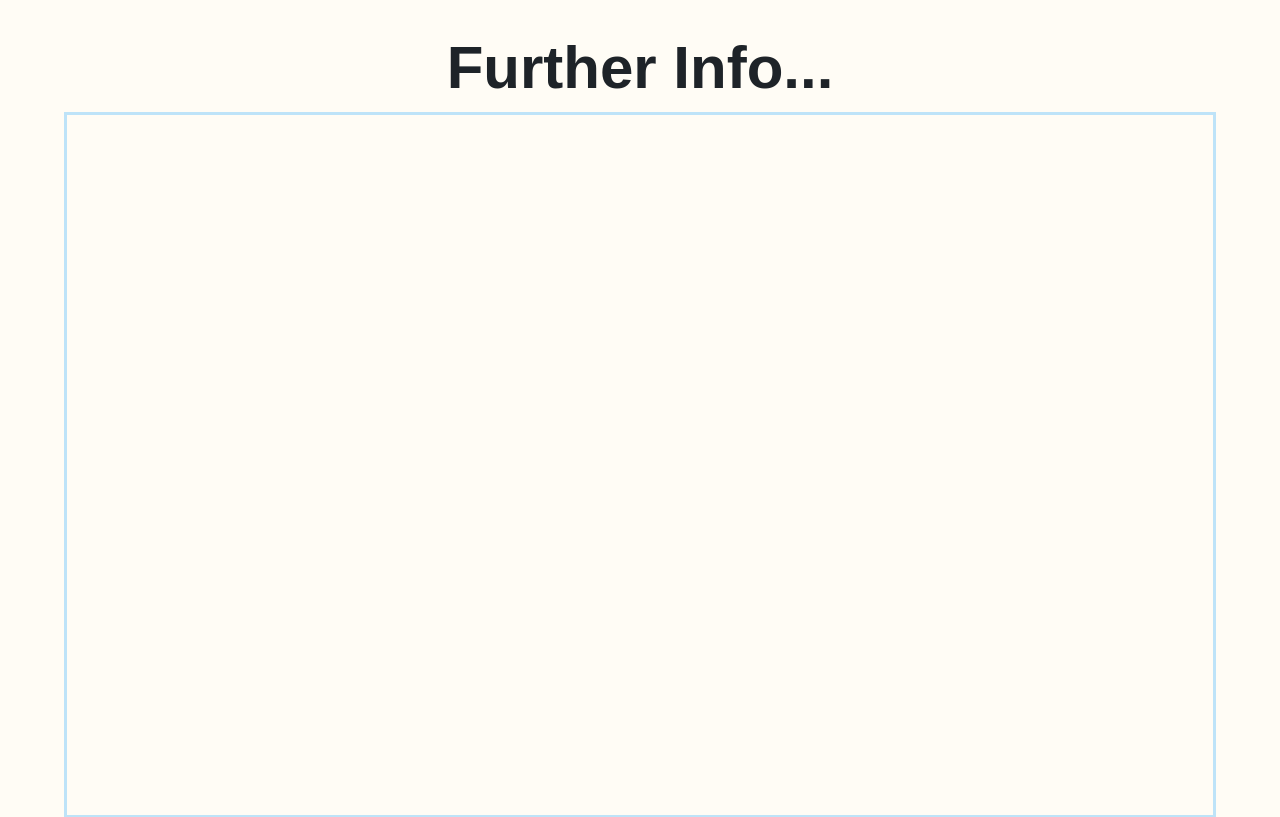
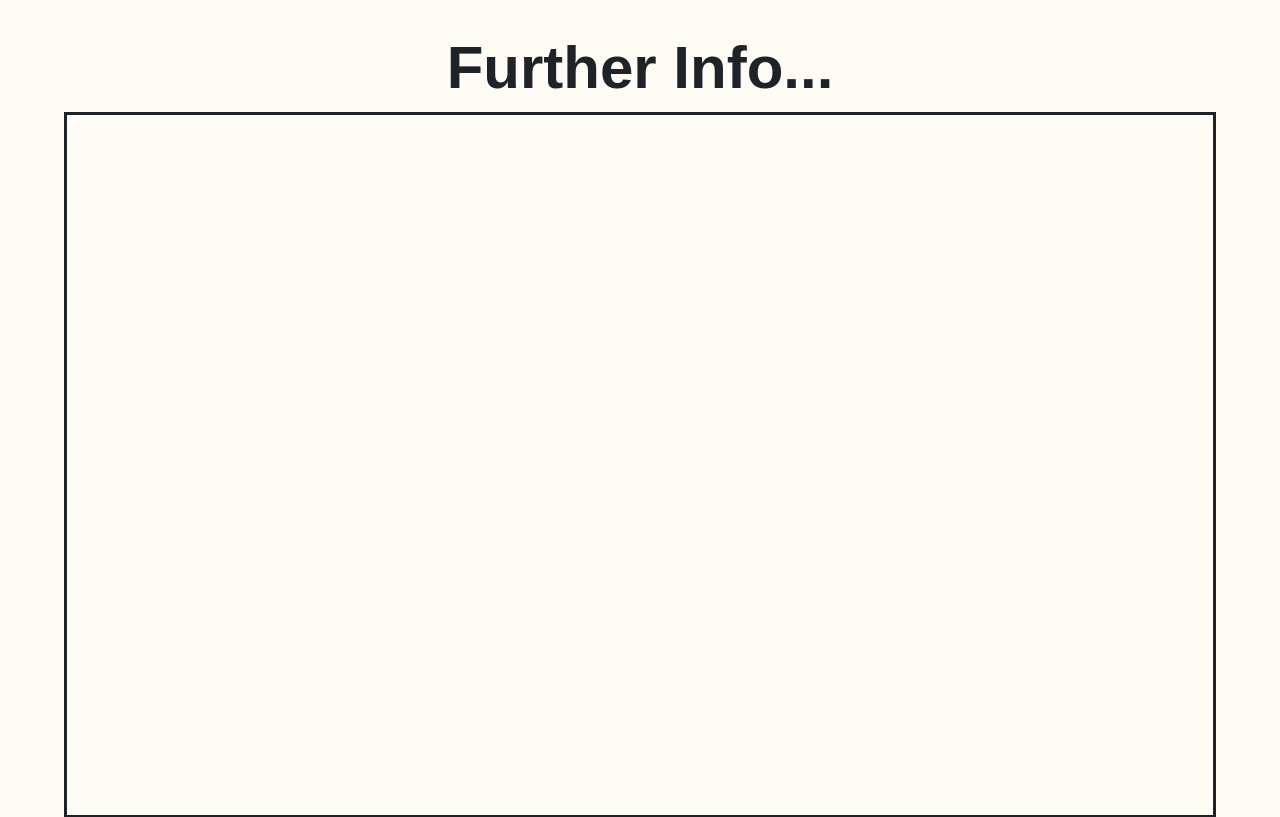
Before and after one commit to JSusak/AACAppSite, a React (Vite) app: page /watchout in a window 1280 px wide. Shown: the part 3371-4188 px from the top of the page. Built offline with nearby package versions, Linux system fonts and the light colour scheme.

Commit message:
refactor: change colour scheme of video embed

```diff
--- a/src/pages/AppPages/components/VideoEmbed/VideoEmbed.tsx
+++ b/src/pages/AppPages/components/VideoEmbed/VideoEmbed.tsx
@@ -1,6 +1,7 @@
 import { Box } from "@chakra-ui/react";
 import ReactPlayer from "react-player";
 import { motion } from "framer-motion";
+import { Colours } from "../../../../colourScheme";
 
 const videoEmbedVariants = {
   visible: {
@@ -25,7 +26,7 @@ export const VideoEmbed = ({ link }: { link: string }): JSX.Element => {
         width: "90%",
       }}
     >
-      <Box borderWidth={"3px"} borderColor={"blue.100"}>
+      <Box borderWidth={"3px"} borderColor={Colours.lightModeHeader}>
         <ReactPlayer url={link} width={"100%"} height={"700px"} />
       </Box>
     </motion.div>
```
